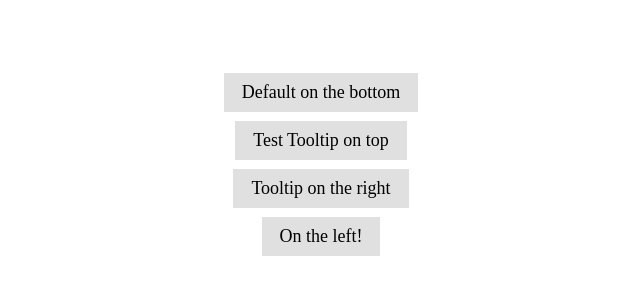
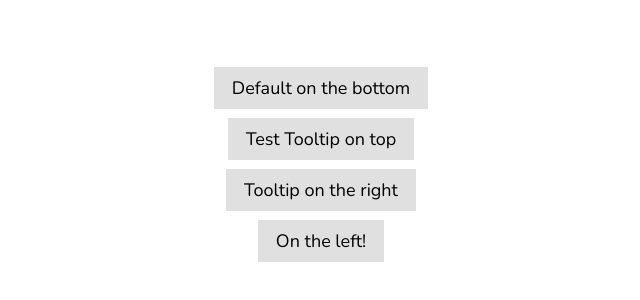
Before and after one commit to cremetv/tooltips, a plain HTML site: page index.html in a window 1280 px wide. Shown: the part 236-536 px from the top of the page, without its empty margins (319-959 px from the left). Drawn offline with nearby package versions, Linux system fonts and the light colour scheme.

Commit message:
added nunito font

```diff
--- a/github-site/style.scss
+++ b/github-site/style.scss
@@ -1,7 +1,10 @@
+@import url('https://fonts.googleapis.com/css?family=Nunito&display=swap');
+
 * {
 	margin: 0;
 	padding: 0;
 	box-sizing: border-box;
+  font-family: 'Nunito', sans-serif;
 }
 
 html {
```
Also changed, not shown: github-site/style.css.
